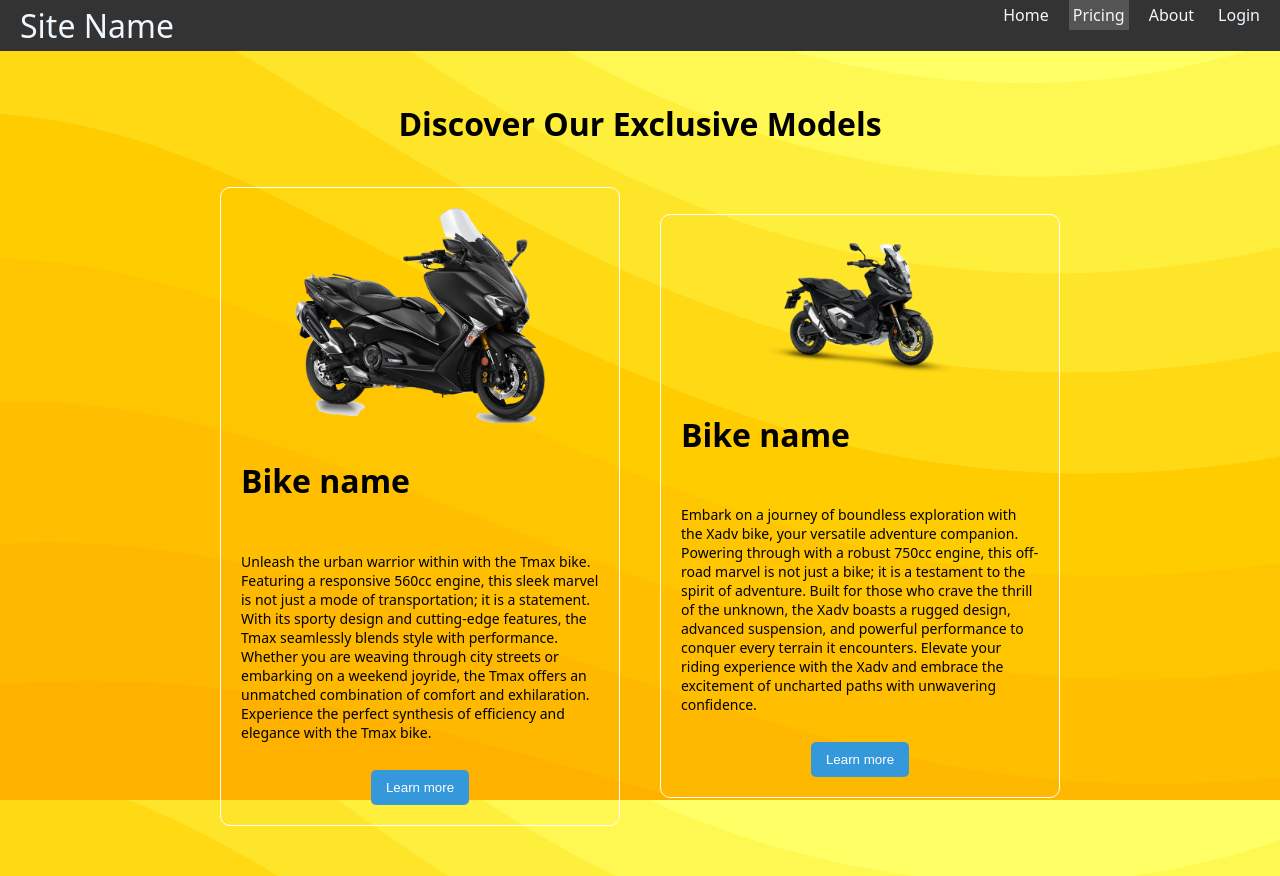
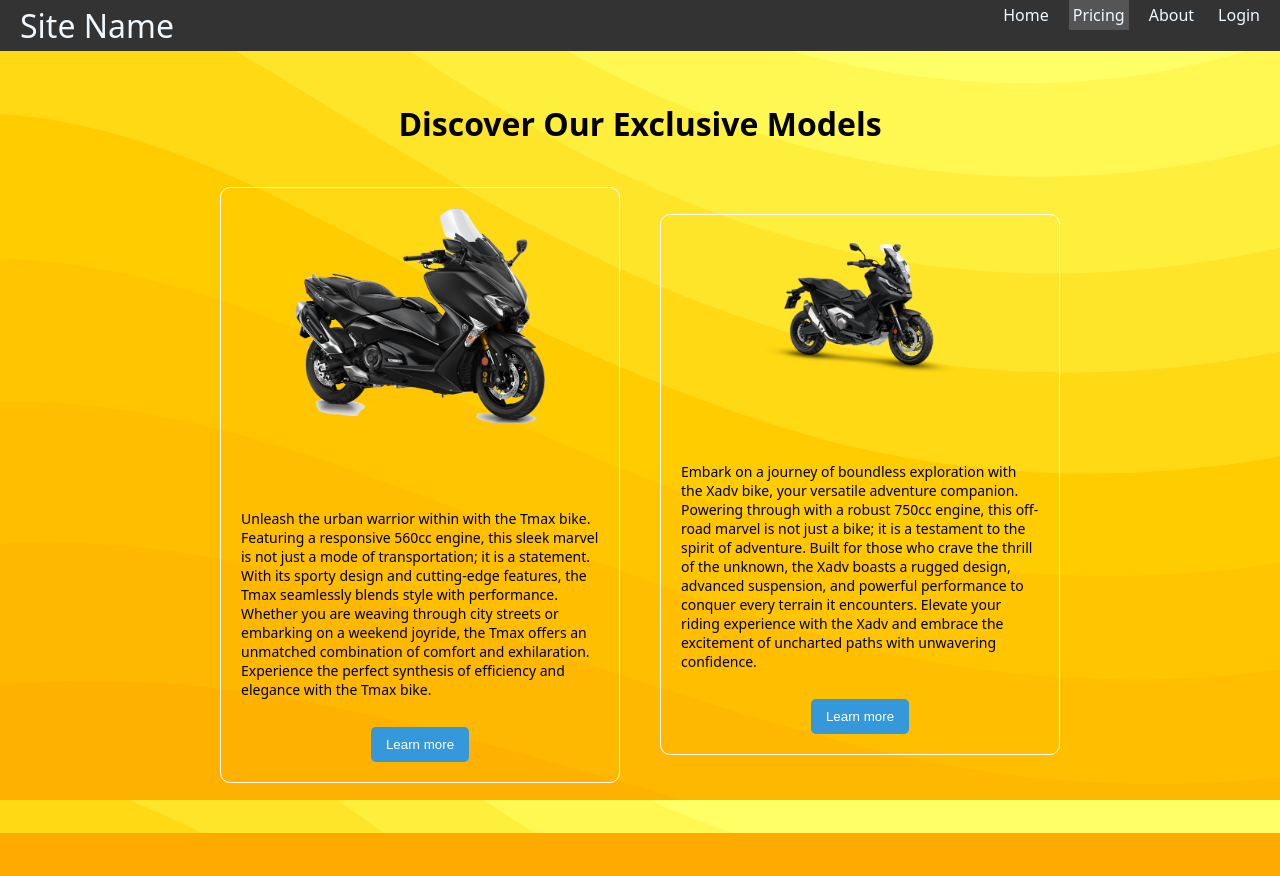
Before and after one commit to NirejBatrai/RentingApp, a React (Vite) app in the folder renting-app/: page /pricing in a window 1280 px wide. After the commit the page ends 833 px from the top, so only its background shows below. Built offline with nearby package versions, Linux system fonts and the light colour scheme.

Commit message:
Added new prop named bikeName and other small changes

```diff
--- a/renting-app/src/components/Card.jsx
+++ b/renting-app/src/components/Card.jsx
@@ -1,7 +1,7 @@
 import React from "react";
 import "./Card.css";
 
-export default function Card({ imageSrc, description }) {
+export default function Card({ imageSrc, bikeName, description }) {
   const containerStyle = {
     border: "solid white 1px",
     Width: "100px",
@@ -19,18 +19,13 @@
 
   return (
     <div className="card-holder">
-      <img
-        style={{ backgroundColor: "transparent", height: "25%" }}
-        src={imageSrc}
-        alt={description}
-      />
+      <img src={imageSrc} alt={description} />
 
-      <h1>Bike name</h1>
+      <h1>{bikeName}</h1>
 
-      <p style={{fontSize: "14px"}}>{description}</p>
+      <p style={{ fontSize: "14px" }}>{description}</p>
 
       <button style={buttonStyle}>Learn more</button>
-
     </div>
   );
 }
```
